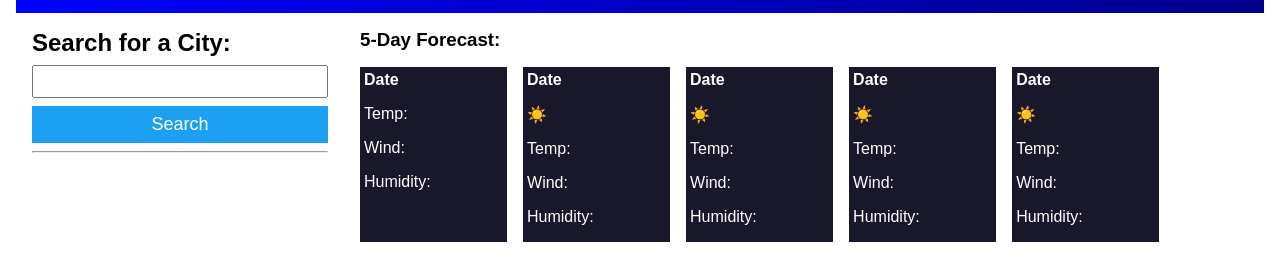
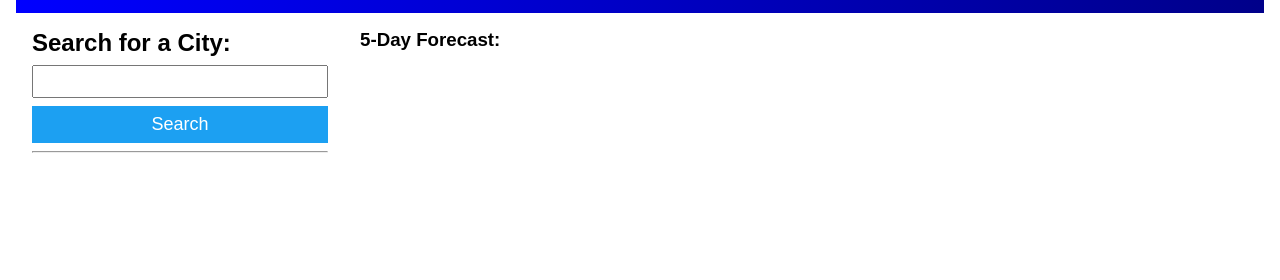
Before and after one commit to kkarrwrites/boot-camp-module-06-challenge-weather-dashboard, a plain HTML site: page index.html in a window 1280 px wide. Shown: the part 90-370 px from the top of the page. Drawn offline with nearby package versions, Linux system fonts and the light colour scheme.

Commit message:
Update index.html

```diff
--- a/index.html
+++ b/index.html
@@ -41,43 +41,7 @@
         </div>
         <div class="forecast">
           <h3>5-Day Forecast:</h3>
-          <div class="cards">
-            <div class="card">
-              <h4>Date</h4>
-              <p><span></span></p>
-              <p>Temp: <span></span></p>
-              <p>Wind: <span></span></p>
-              <p>Humidity: <span></span></p>
-            </div>
-            <div class="card">
-              <h4>Date</h4>
-              <p><span>☀️</span></p>
-              <p>Temp: <span></span></p>
-              <p>Wind: <span></span></p>
-              <p>Humidity: <span></span></p>
-            </div>
-            <div class="card">
-              <h4>Date</h4>
-              <p><span>☀️</span></p>
-              <p>Temp: <span></span></p>
-              <p>Wind: <span></span></p>
-              <p>Humidity: <span></span></p>
-            </div>
-            <div class="card">
-              <h4>Date</h4>
-              <p><span>☀️</span></p>
-              <p>Temp: <span></span></p>
-              <p>Wind: <span></span></p>
-              <p>Humidity: <span></span></p>
-            </div>
-            <div class="card">
-              <h4>Date</h4>
-              <p><span>☀️</span></p>
-              <p>Temp: <span></span></p>
-              <p>Wind: <span></span></p>
-              <p>Humidity: <span></span></p>
-            </div>
-          </div>
+          <div class="cards"></div>
         </div>
       </section>
     </main>
```
